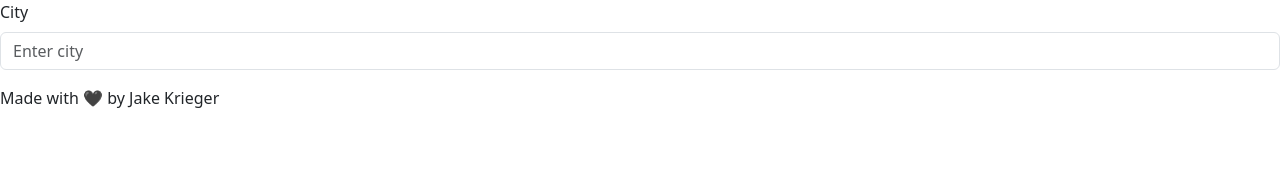
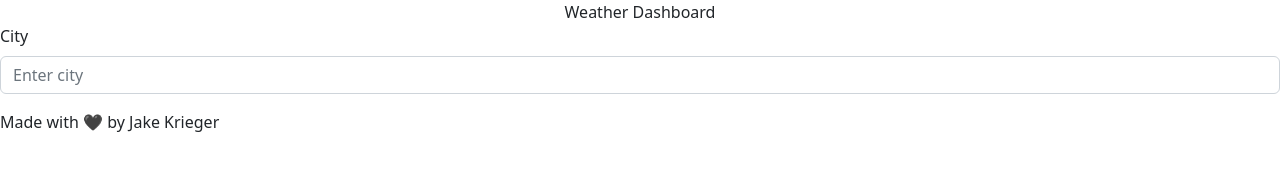
Before and after one commit to jkrieger6/Weather-Dashboard, a plain HTML site: page index.html in a window 1280 px wide. Drawn offline with nearby package versions, Linux system fonts and the light colour scheme; no server answers.

Commit message:
added page header using bootstrap

```diff
--- a/index.html
+++ b/index.html
@@ -5,18 +5,19 @@
     <meta name="viewport" content="width=device-width, initial-scale=1.0" />
     <meta http-equiv="X-UA-Compatible" content="ie=edge" />
 
-    <link
-      href="https://cdn.jsdelivr.net/npm/bootstrap@5.3.0-alpha2/dist/css/bootstrap.min.css"
-      rel="stylesheet"
-      integrity="sha384-aFq/bzH65dt+w6FI2ooMVUpc+21e0SRygnTpmBvdBgSdnuTN7QbdgL+OapgHtvPp"
-      crossorigin="anonymous"
-    />
+    <link rel="stylesheet" href="https://cdn.jsdelivr.net/npm/bootstrap@5.2.3/dist/css/bootstrap.min.css" integrity="sha384-rbsA2VBKQhggwzxH7pPCaAqO46MgnOM80zW1RWuH61DGLwZJEdK2Kadq2F9CUG65" crossorigin="anonymous">
     <link rel="stylesheet" href="style.css" />
     <title>Weather Dashboard</title>
   </head>
 
   <body>
-    <header></header>
+    <header>
+        <div class="container text-center">
+        <div class="row align-items-start">
+          <div class="col">
+            Weather Dashboard
+          </div>
+    </header>
 
     <form>
       <div class="mb-3">
```
